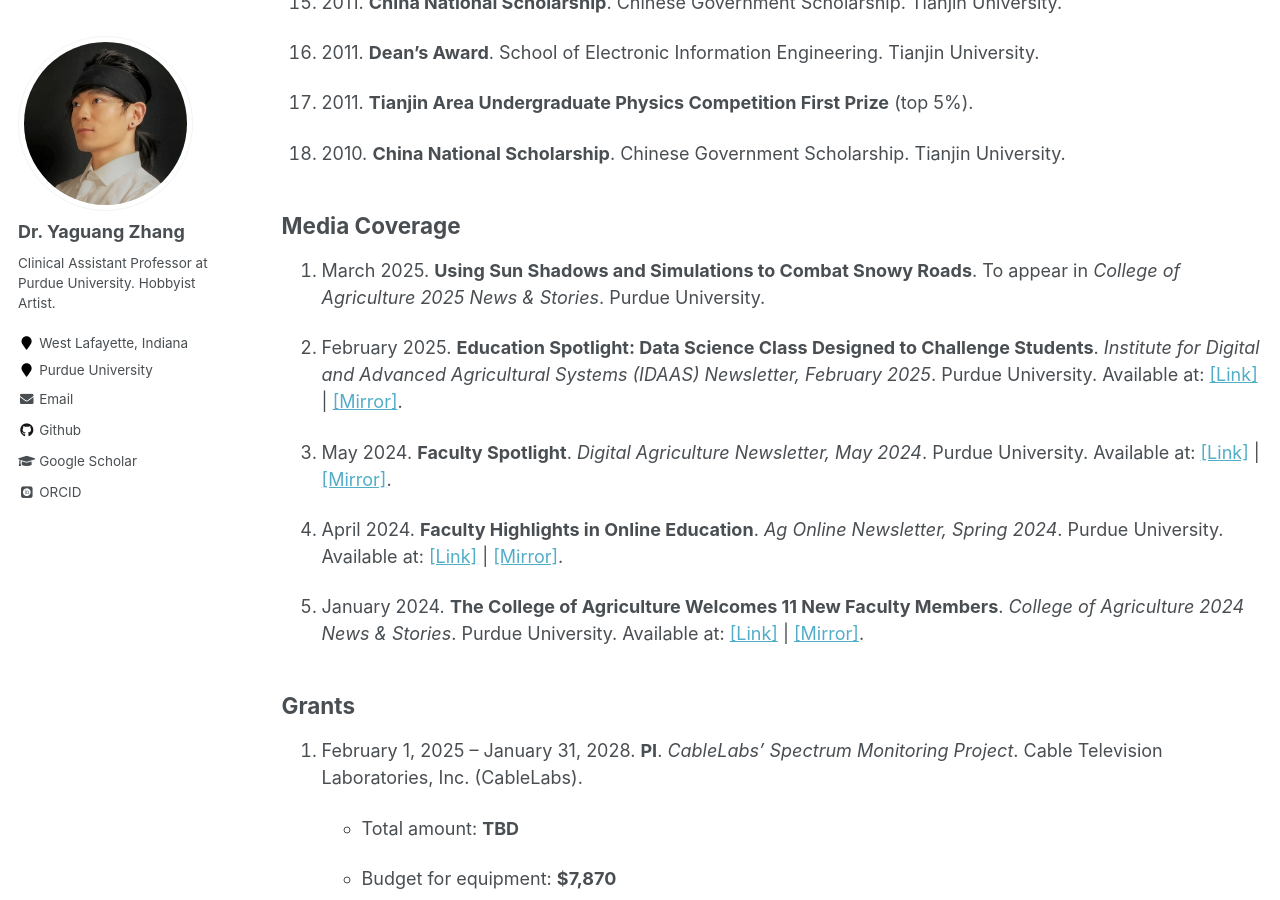
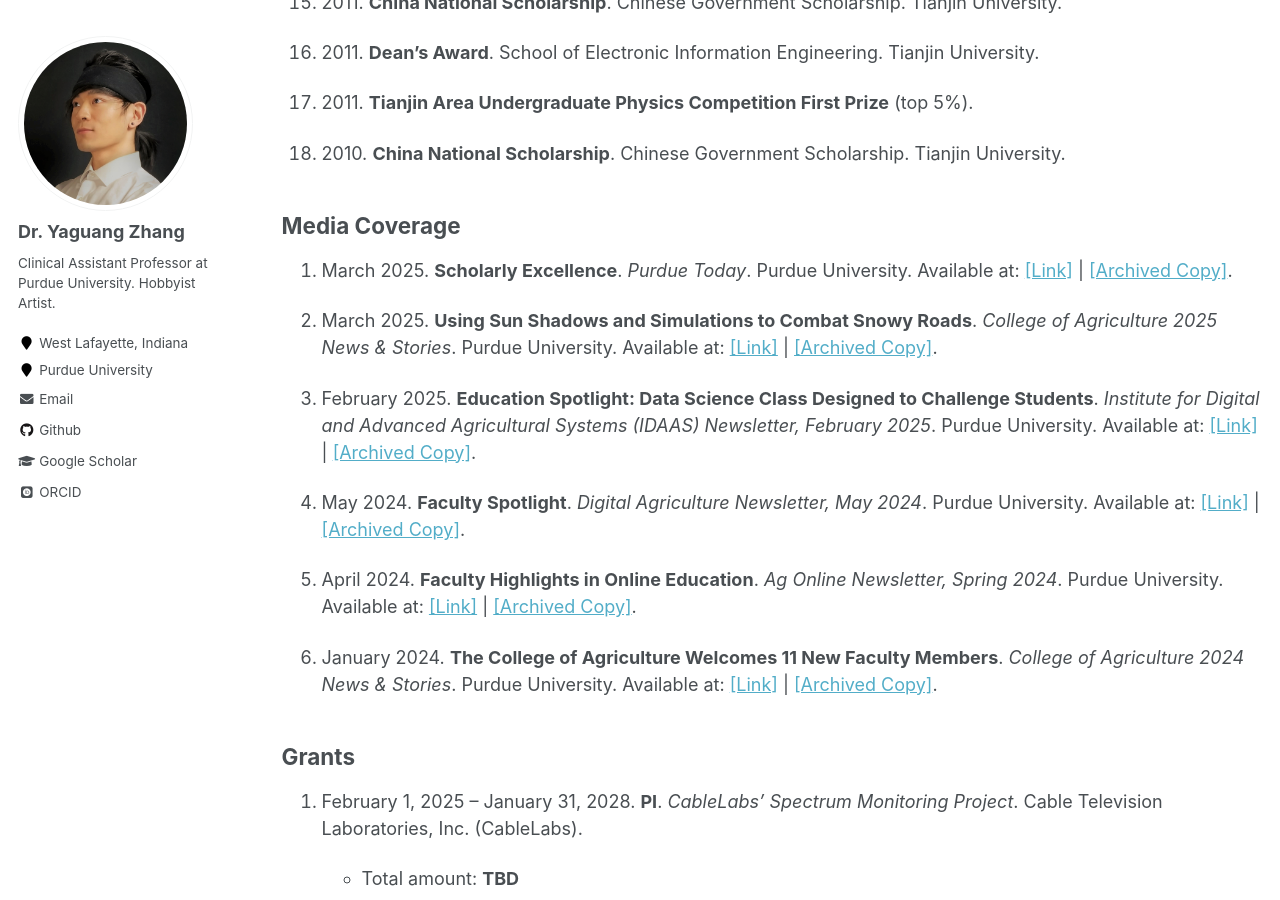
Before and after one commit to YaguangZhang/yaguangzhang.github.io, a Jekyll site: the page built from _pages/awards.md, in a window 1280 px wide and 900 px high, scrolled down 1304 px. Built offline with Jekyll 4.4.1, drawn with Linux system fonts in a browser that asks for light colours; some web fonts are replaced.

Commit message:
Update pages for Purdue Today.

```diff
--- a/_pages/awards.md
+++ b/_pages/awards.md
@@ -46,15 +46,17 @@ author_profile: true
 
 ## Media Coverage
 
-1.  March 2025. **Using Sun Shadows and Simulations to Combat Snowy Roads**. <span class="mark">To appear</span> in *College of Agriculture 2025 News & Stories*. Purdue University.
+1.  March 2025. **Scholarly Excellence**. *Purdue Today*. Purdue University. Available at: [\[Link\]](https://view.communicate.purdue.edu/?qs=0062f75570f7575f95affb7998280b2e824ce99afdcf9b1889e0e8da1b314fb5d781052854c9a3b42e9814dbbcd654718729905de274342529437c8620e45580b53d79760d03f1a815bcfd75d9446afcafb33b8d3f681a94) \| [\[Archived Copy\]](https://yaguangzhang.github.io/files/PurdueToday_20250325.pdf).
 
-2.  February 2025. **Education Spotlight: Data Science Class Designed to Challenge Students**. *Institute for Digital and Advanced Agricultural Systems (IDAAS) Newsletter, February 2025*. Purdue University. Available at: [\[Link\]](https://mailimages.purdue.edu/vo/?FileID=a50277f7-4885-45c9-ad85-a2defb2c8c92) \| [\[Mirror\]](https://yaguangzhang.github.io/files/IDAAS%20Newsletter_February%202025_Edu%20Spotlight.pdf).
+2.  March 2025. **Using Sun Shadows and Simulations to Combat Snowy Roads**. *College of Agriculture 2025 News & Stories*. Purdue University. Available at: [\[Link\]](https://ag.purdue.edu/news/2025/03/using-sun-shadows-and-simulations-to-combat-snowy-roads.html) \| [\[Archived Copy\]](https://yaguangzhang.github.io/files/UsingSunShadowsAndSimulationsToCombatSnowyRoads.pdf).
 
-3.  May 2024. **Faculty Spotlight**. *Digital Agriculture Newsletter, May 2024*. Purdue University. Available at: [\[Link\]](https://mailimages.purdue.edu/vo/?FileID=f70d4398-71da-4d27-929b-553ff59f6bc2) \| [\[Mirror\]](https://yaguangzhang.github.io/files/Purdue%20Digital%20Agriculture%20Newsletter_May%202024_YZ.pdf).
+3.  February 2025. **Education Spotlight: Data Science Class Designed to Challenge Students**. *Institute for Digital and Advanced Agricultural Systems (IDAAS) Newsletter, February 2025*. Purdue University. Available at: [\[Link\]](https://mailimages.purdue.edu/vo/?FileID=a50277f7-4885-45c9-ad85-a2defb2c8c92) \| [\[Archived Copy\]](https://yaguangzhang.github.io/files/IDAAS%20Newsletter_February%202025_Edu%20Spotlight.pdf).
 
-4.  April 2024. **Faculty Highlights in Online Education**. *Ag Online Newsletter, Spring 2024*. Purdue University. Available at: [\[Link\]](https://mailimages.purdue.edu/vo/?FileID=0d36f947-f517-47e8-b2c7-b43521dd7d1f) \| [\[Mirror\]](https://yaguangzhang.github.io/files/Purdue%20Ag%20Online%20Newsletter_Spring%202024_YZ.pdf).
+4.  May 2024. **Faculty Spotlight**. *Digital Agriculture Newsletter, May 2024*. Purdue University. Available at: [\[Link\]](https://mailimages.purdue.edu/vo/?FileID=f70d4398-71da-4d27-929b-553ff59f6bc2) \| [\[Archived Copy\]](https://yaguangzhang.github.io/files/Purdue%20Digital%20Agriculture%20Newsletter_May%202024_YZ.pdf).
 
-5.  January 2024. **The College of Agriculture Welcomes 11 New Faculty Members**. *College of Agriculture 2024 News & Stories*. Purdue University. Available at: [\[Link\]](https://ag.purdue.edu/news/2024/01/the-college-of-agriculture-welcomes-eleven-new-faculty-members.html) \| [\[Mirror\]](https://yaguangzhang.github.io/files/CoA%20welcomes%2011%20new%20faculty%20members_YZ.pdf).
+5.  April 2024. **Faculty Highlights in Online Education**. *Ag Online Newsletter, Spring 2024*. Purdue University. Available at: [\[Link\]](https://mailimages.purdue.edu/vo/?FileID=0d36f947-f517-47e8-b2c7-b43521dd7d1f) \| [\[Archived Copy\]](https://yaguangzhang.github.io/files/Purdue%20Ag%20Online%20Newsletter_Spring%202024_YZ.pdf).
+
+6.  January 2024. **The College of Agriculture Welcomes 11 New Faculty Members**. *College of Agriculture 2024 News & Stories*. Purdue University. Available at: [\[Link\]](https://ag.purdue.edu/news/2024/01/the-college-of-agriculture-welcomes-eleven-new-faculty-members.html) \| [\[Archived Copy\]](https://yaguangzhang.github.io/files/CoA%20welcomes%2011%20new%20faculty%20members_YZ.pdf).
 
 ## Grants
 
```
Also changed, not shown: _pages/cv.md (+1 -1 lines).
